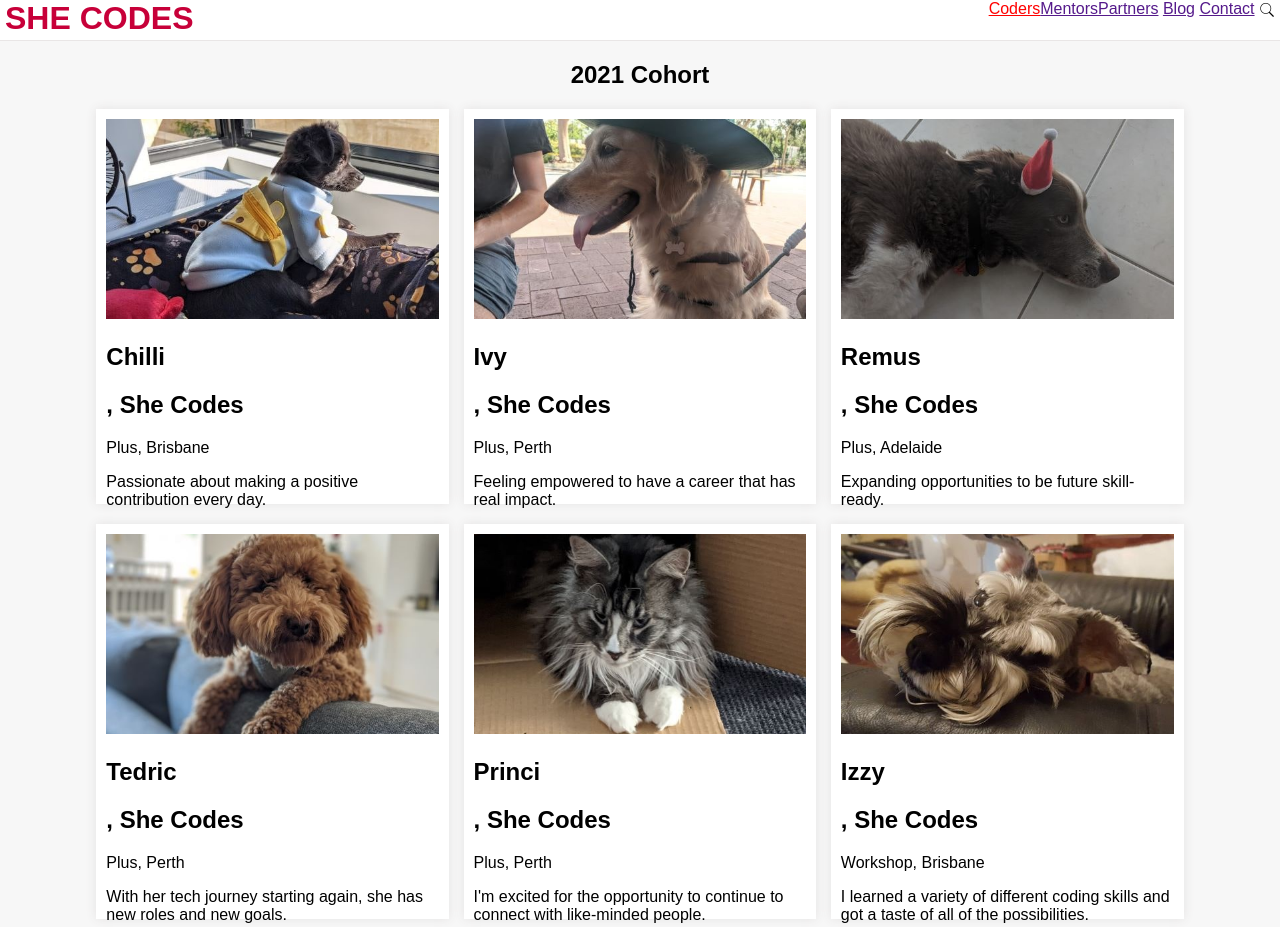
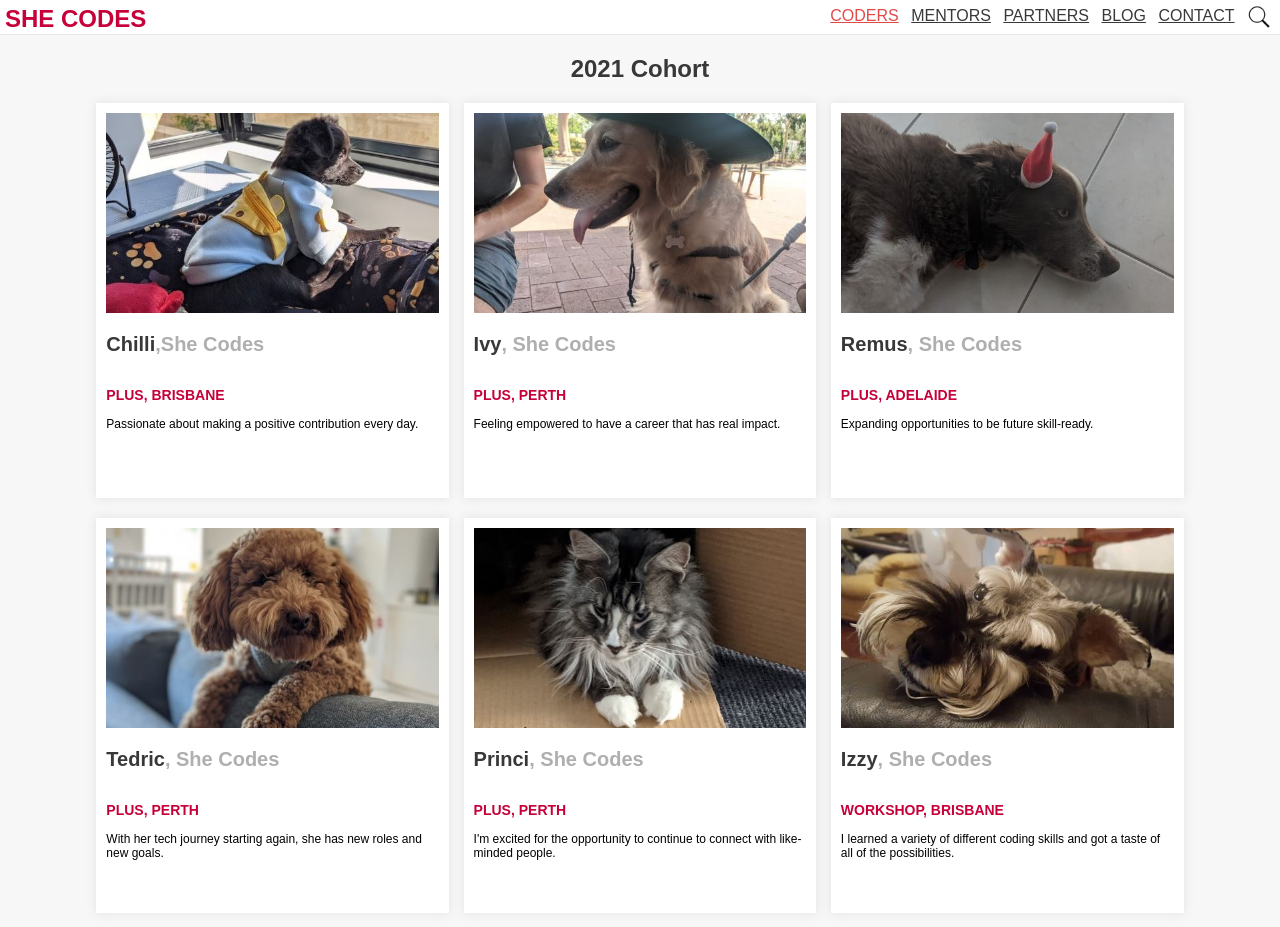
Before and after one commit to SheCodesAus/she-codes-html-css-exercises-Sarahbrod, a plain HTML site: page she-codes-cohort/index.html in a window 1280 px wide. Shown: the top 927 px of the page. Drawn offline with Linux system fonts and the light colour scheme.

Commit message:
flex and queries

```diff
--- /dev/null
+++ b/flexbox-website-challenge/styles.css
@@ -0,0 +1,27 @@
+* {
+    margin: 5px;
+}
+html {
+    height: 100%;
+}
+
+body {
+    background-color: #C0C0C0;
+    font-family: Arial, Helvetica, sans-serif;
+    font-size: 1rem;
+    font-weight: bold;
+    display: flex;
+    flex-wrap: wrap;
+    justify-content: space-evenly;
+    padding: 5px;
+    height: 100%;
+}
+
+.demo-div {
+    flex: 0 27%;
+    background-color: white;
+    justify-content: stretch;
+    margin-bottom: 2%; /* (100-32*3)/2 */
+    text-align:center;
+
+  }
--- a/introduction-to-flexbox/styles.css
+++ b/introduction-to-flexbox/styles.css
@@ -1,5 +1,4 @@
 * {
-    border: 2px solid #fff;
     margin: 5px;
 }
 
@@ -8,12 +7,36 @@ html {
 }
 
 body {
-    background-color: #8246AF;
+    background-color: #f5f5f5;
     font-family: Arial, Helvetica, sans-serif;
     font-size: 1rem;
     font-weight: bold;
     height: calc(100% - 14px);
+    display: flex;
+    justify-content: center;
+    flex-wrap: wrap;
+    align-content:center;
 }
+
+.demo div{
+    flex-grow: 1;
+}
+
+#div-6{
+    flex-grow: 2;
+    order: 1;
+}
+
+#div-1{
+    flex-basis: 20%;
+    order: 2;
+}
+
+#div-2{
+    flex-basis: 100px;
+    order: 3;
+}
+
 
 div {
     padding: 5px;
--- a/media-queries-exercise-2/styles.css
+++ b/media-queries-exercise-2/styles.css
@@ -15,17 +15,22 @@ h2 {
     border-top-left-radius: 5px;
     border-top-right-radius: 5px;
     background-color: #5e7992;
+    padding: 20px;
     color: #fff;
     font-size: 1rem;
+    text-align: center;
 }
 
 p {
+    font-size: 16px;
+    color: whitesmoke;
 }
 
 form {
     background-color: #fff;
     border-bottom-left-radius: 5px;
     border-bottom-right-radius: 5px;
+    padding: 24px;
 }
 
 label {
@@ -40,16 +45,37 @@ input {
 }
 
 .form-item {
+    padding: 16px;
 }
 
 button {
     background-color: #00d982;
     border: none;
     color: #fff;
+    text-align: center;
+    padding: 8px 160px 8px 160px;
+
 }
 
 input,
 button {
     font-size: 1rem;
     border-radius: 2px;
+    text-align: center;
 }
+
+@media (min-width: 600px) {
+    .form-item{
+
+    }
+
+}
+@media (min-width: 900px) {
+    .form-item{
+
+    }
+    button{
+        padding: 16px 360px 16px 360px;
+
+    }
+}
--- a/she-codes-cohort/index.html
+++ b/she-codes-cohort/index.html
@@ -10,8 +10,9 @@
         <header>
             <h1>SHE CODES</h1>
             <nav>
-                <a href="" class="selected">Coders</a><a href="">Mentors</a
-                  ><a href="">Partners</a>
+                <a href="" class="selected">Coders</a>
+                 <a href="">Mentors</a>
+                  <a href="">Partners</a>
                   <a href="">Blog</a>
                   <a href="">Contact</a>
                   <a href=""><img src="images/search.png" /></a>
@@ -22,8 +23,8 @@
             <h2>2021 Cohort</h2>
             <div class="card">
                 <img src="images/chilli.jpg" />
-                <h2>Chilli</h2><h2 class="sub-card-heading">, She Codes</h2>
-                <a>Plus, Brisbane</a>
+                <h2>Chilli</h2><h2 class="sub-card-heading">,She Codes</h2>
+                <h3>Plus, Brisbane</h3>
                 <p>
                     Passionate about making a positive contribution every day.
                 </p>
@@ -32,7 +33,7 @@
             <div class="card">
                 <img src="images/ivy.jpg" />
                 <h2>Ivy</h2><h2 class="sub-card-heading">, She Codes</h2>
-                <a>Plus, Perth</a>
+                <h3>Plus, Perth</h3>
                 <p>
                     Feeling empowered to have a career that has real impact.
                 </p>
@@ -42,7 +43,7 @@
             <div class="card">
                 <img src="images/remus.jpg" />
                 <h2>Remus</h2><h2 class="sub-card-heading">, She Codes</h2>
-                <a>Plus, Adelaide</a>
+                <h3>Plus, Adelaide</h3>
                 <p>
                     Expanding opportunities to be future skill-ready.
                 </p>
@@ -51,7 +52,7 @@
             <div class="card">
                 <img src="images/tedric.jpg" />
                 <h2>Tedric</h2><h2 class="sub-card-heading">, She Codes</h2>
-                <a>Plus, Perth</a>
+                <h3>Plus, Perth</h3>
                 <p>
                     With her tech journey starting again, she has new roles and new goals.
                 </p>
@@ -60,7 +61,7 @@
             <div class="card">
                 <img src="images/princi.jpg" />
                 <h2>Princi</h2><h2 class="sub-card-heading">, She Codes</h2>
-                <a>Plus, Perth</a>
+                <h3>Plus, Perth</h3>
                 <p>
                     I'm excited for the opportunity to continue to connect with like-minded people.
                 </p>
@@ -69,7 +70,7 @@
             <div class="card">
                 <img src="images/Izzy.jpg" />
                 <h2>Izzy</h2><h2 class="sub-card-heading">, She Codes</h2>
-                <a>Workshop, Brisbane</a>
+                <h3>Workshop, Brisbane</h3>
                 <p>
                     I learned a variety of different coding skills and got a taste of all of the possibilities.
                 </p>
--- a/she-codes-cohort/styles.css
+++ b/she-codes-cohort/styles.css
@@ -7,27 +7,38 @@ body {
 }
 header {
     background-color: #fff;
-    margin-bottom: 20px;
+    margin-bottom: 5px;
     border-bottom: 1px solid #E9E6E6;
-    height: 40px;
-    padding: 0 5px;
+    height:24px;
+    padding: 5px 5px;
 }
+
 nav, h1{
     display: inline;
 }
+
 nav{
     float: right;
-    height: 100%;
+
 }
+
+a {
+    color: rgb(56, 56, 56);
+    padding: 4px;
+    text-transform: uppercase;
+
+}
+
 .selected{
     text-decoration: underline;
-    text-decoration-color: red;
-    color: red;
+    text-decoration-color: rgb(226, 74, 74);
+    color: rgb(226, 74, 74);
 }
 
 section{
     width: 100%;
     text-align: center;
+
 }
 
 .card{
@@ -50,11 +61,31 @@ section{
 
 .card{
     display: inline-block;
+}
 
+.card h2{
+    font-size: 20px;
+    display: inline-block;
+}
+
+.sub-card-heading {
+    font-size: 20px;
+    color: rgb(175, 175, 175);
+}
+
+
+.card h3 {
+    font-size: 14px;
+    color: #C70039;
+    text-transform: uppercase;
+}
+
+p{
+    font-size: 12px;
 }
 
 a img{
-    height: 16px;
+    height: 24px;
     width:auto;
     display: inline;
     vertical-align:middle;
@@ -66,4 +97,15 @@ nav, h1{
 
 h1 {
     color:  #C70039;
+    font-size: 24px;
 }
+
+h2{
+    color: rgb(56, 56, 56);
+}
+
+footer{
+    background-color: white;
+    padding: 8px;
+    text-align: center;
+}
```
Also changed, not shown: flexbox-website-challenge/index.html (added, +20 -0 lines), forms-starter/index.html (+18 -3 lines), introduction-to-media-queries/styles.css (+33 -5 lines), media-queries-exercise-1/styles.css (+21 -0 lines).
